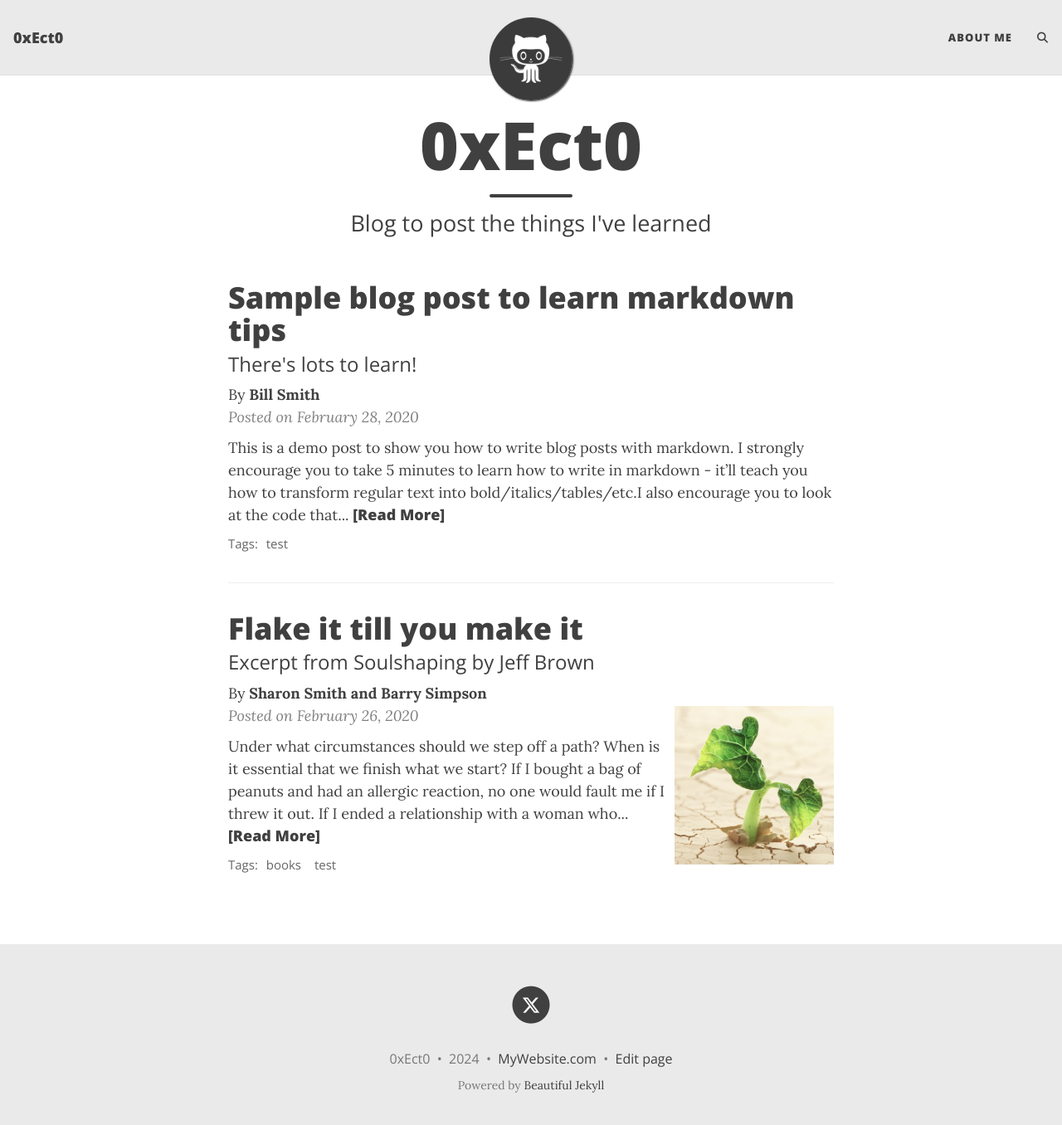
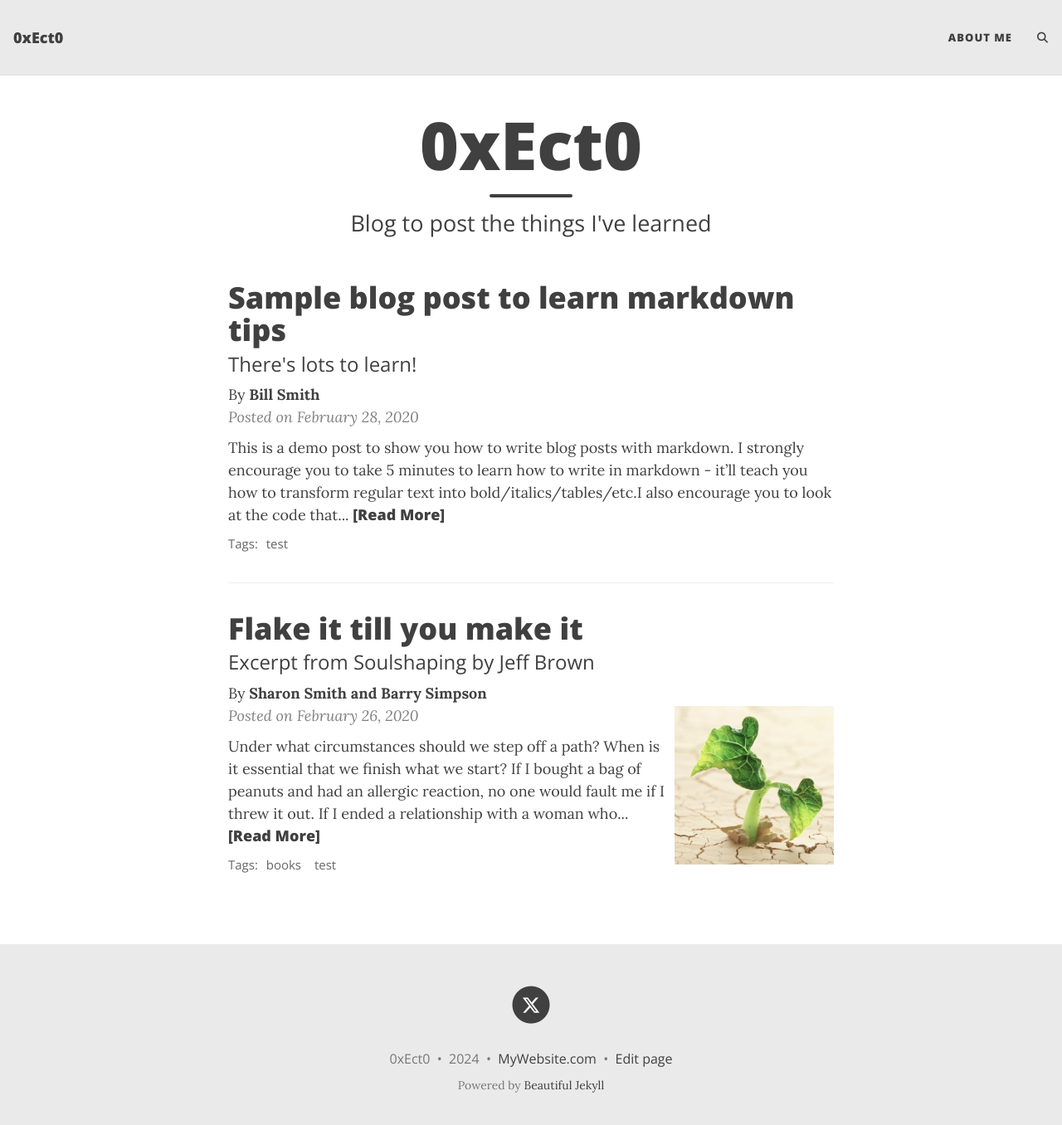
Before and after one commit to 0xEct0/0xEct0.github.io, a Jekyll site: the page built from index.html, in a window 1280 px wide and 1369 px high. Shown: the top 1356 px of the window at 83% size. Built offline with Jekyll 4.4.1, drawn with Linux system fonts in a browser that asks for light colours; the list of posts is cut into pages by our own code; comment, search, counter and statistics services are not loaded.

Commit message:
modified config

```diff
--- a/_config.yml
+++ b/_config.yml
@@ -32,7 +32,7 @@ navbar-links:
 
 # Image to show in the navigation bar - works best with a square image
 # Remove this parameter if you don't want an image in the navbar
-avatar: "/assets/img/avatar-icon.png"
+# avatar: "/assets/img/avatar-icon.png"
 
 # By default, the image is cut into a circle. You can disable this behaviour by setting 'round-avatar: false'
 round-avatar: true
```
